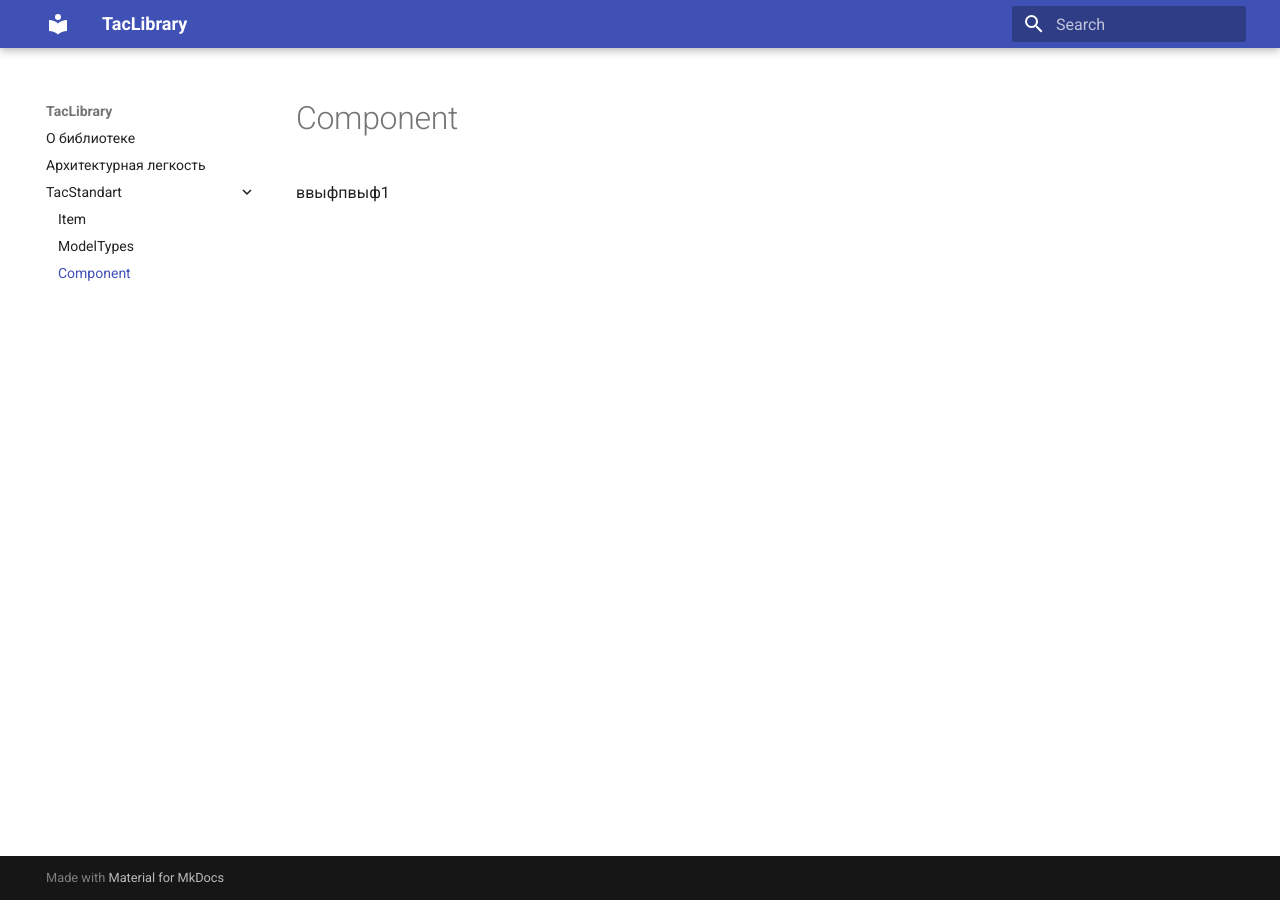
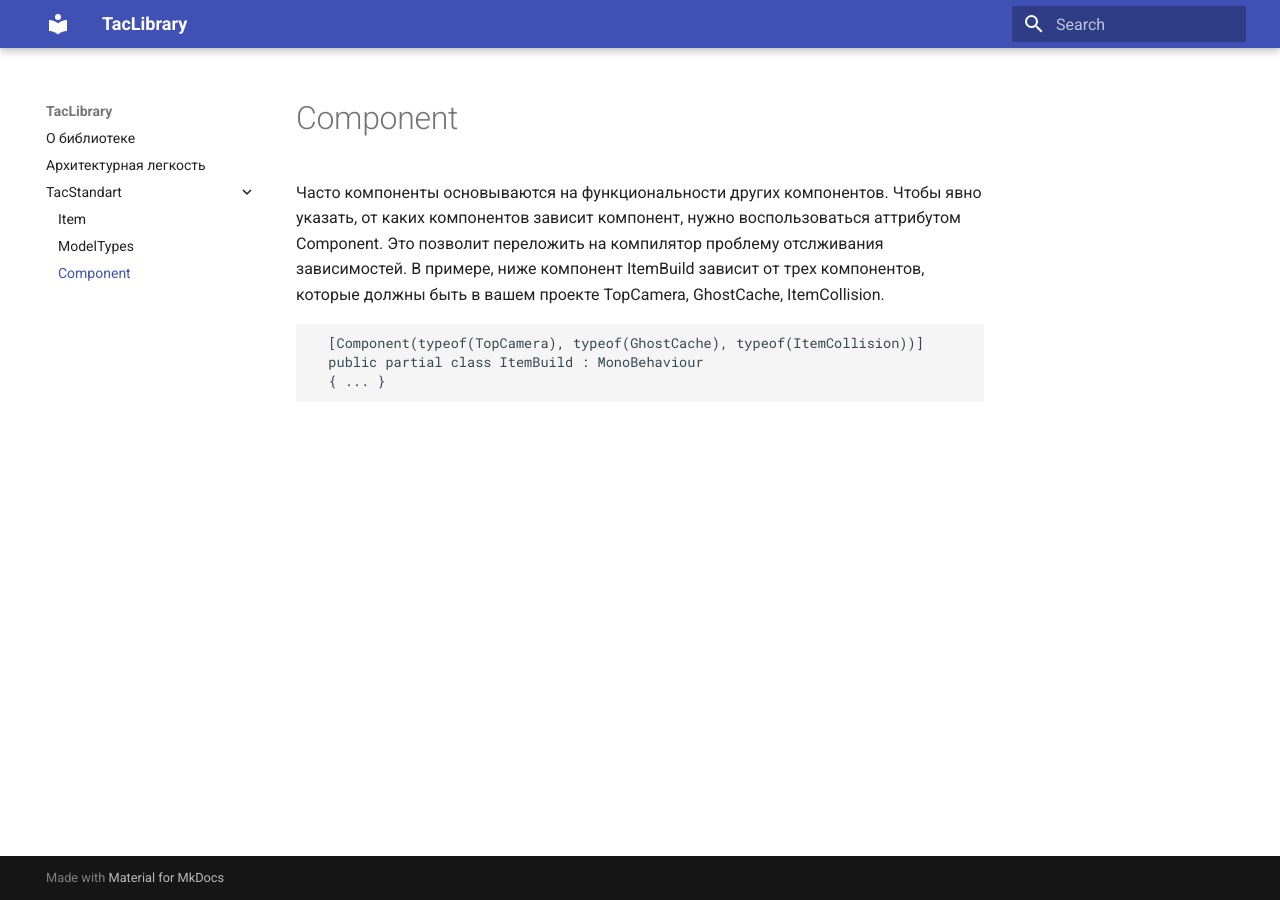
Before and after one commit to tac1402/TacBattleAI, an MkDocs documentation site: the page built from docs/TacStandart/Component.md, in a window 1280 px wide. Built offline with MkDocs 1.6.1 and Material for MkDocs 9.7.7, drawn with Linux system fonts in a browser that asks for light colours.

Commit message:
Update Component.md

````diff
--- a/docs/TacStandart/Component.md
+++ b/docs/TacStandart/Component.md
@@ -1,4 +1,10 @@
 ---
 title: Component
 ---
-ввыфпвыф1
+Часто компоненты основываются на функциональности других компонентов. Чтобы явно указать, от каких компонентов зависит компонент, нужно воспользоваться аттрибутом Component. Это позволит переложить на компилятор проблему отслживания зависимостей. В примере, ниже компонент ItemBuild зависит от трех компонентов, которые должны быть в вашем проекте TopCamera, GhostCache, ItemCollision.
+
+```csharp
+  [Component(typeof(TopCamera), typeof(GhostCache), typeof(ItemCollision))]
+  public partial class ItemBuild : MonoBehaviour
+  { ... }
+```
````
